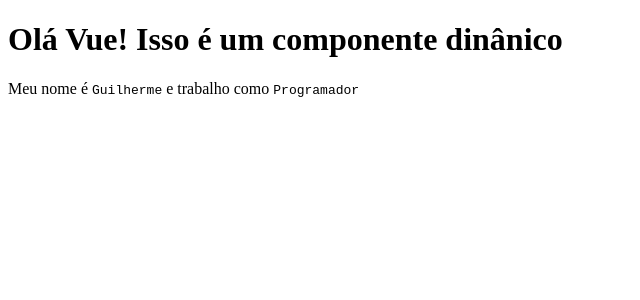
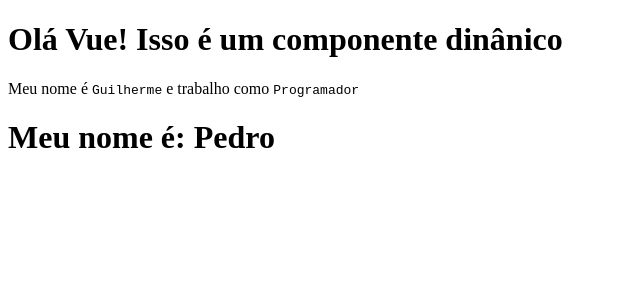
Before and after one commit to ApenasGuil/learning-vue-3, a Vue app: page / in a window 1280 px wide. Shown: the top 300 px of the page, without its empty margins (0-640 px from the left). Built offline with nearby package versions, Linux system fonts and the light colour scheme.

Commit message:
created & mounted

```diff
--- a/src/App.vue
+++ b/src/App.vue
@@ -1,13 +1,16 @@
 <template>
-  <primeiroComponente/>
+  <PrimeiroComponente />
+  <LifeCycle />
 </template>
 
 <script>
-import primeiroComponente from './components/primeiroComponente.vue'
+import PrimeiroComponente from "./components/PrimeiroComponente.vue";
+import LifeCycle from "./components/LifeCycle.vue";
 export default {
-    components: {
-      primeiroComponente
-      },
-  name: 'App'
-}
+  components: {
+    PrimeiroComponente,
+    LifeCycle,
+  },
+  name: "App",
+};
 </script>
--- /dev/null
+++ b/src/components/LifeCycle.vue
@@ -0,0 +1,22 @@
+<template>
+    <h1>Meu nome é: {{ nome }}</h1>
+</template>
+
+<script>
+export default {
+    name: 'LifeCycle',
+    data() {
+        return {
+        nome: 'Ainda não sei',
+        }
+    },
+    created() {
+        // Após a criação do componente, executa este método
+        this.nome = 'Guilherme'
+    },
+    mounted() {
+        // Hierarquicamente abaixo do created, ou seja, é executado depois
+        this.nome = 'Pedro'
+    }
+};
+</script>
--- a/src/components/primeiroComponente.vue
+++ b/src/components/primeiroComponente.vue
@@ -8,7 +8,7 @@
 
 <script>
 export default {
-  name: "primeiroComponente", // Definindo o nome do componente
+  name: "PrimeiroComponente", // Definindo o nome do componente
   data() {
     // Todos os dados são declarados dentro de data()
     return {
```
